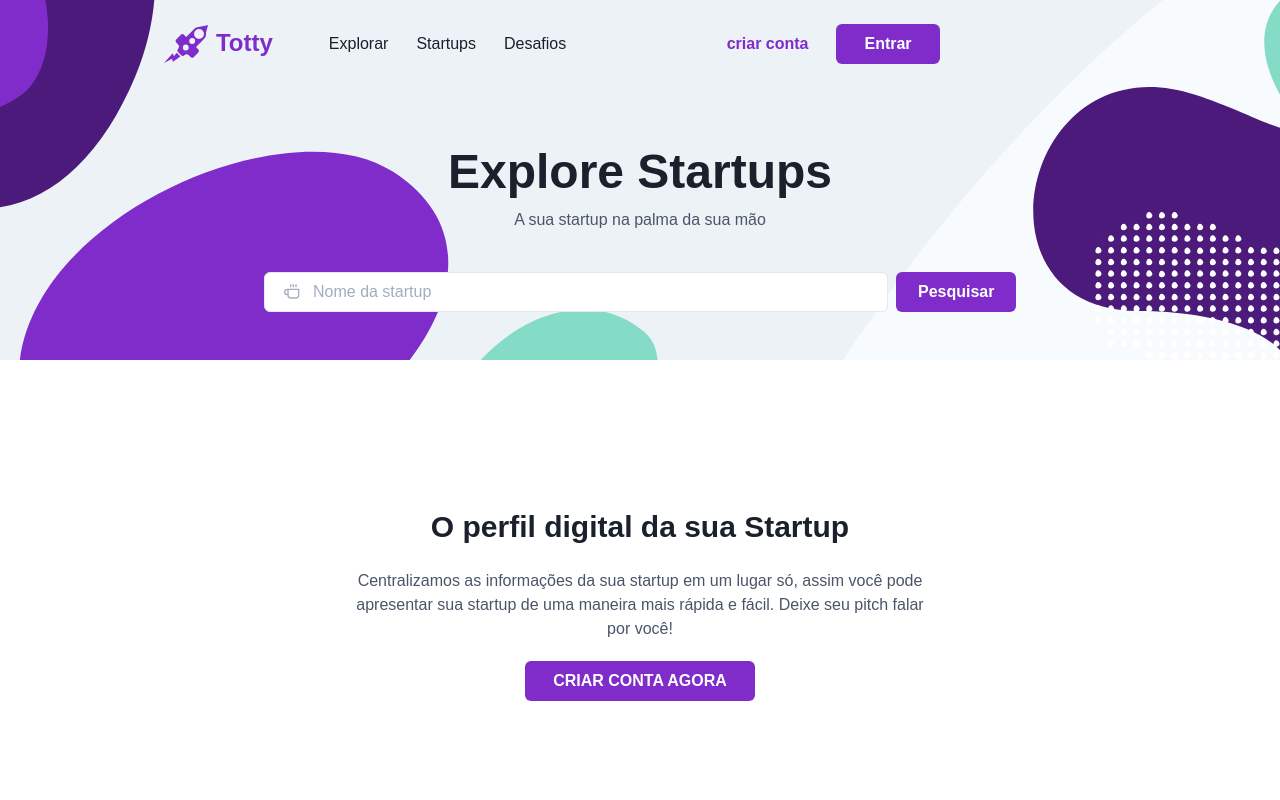
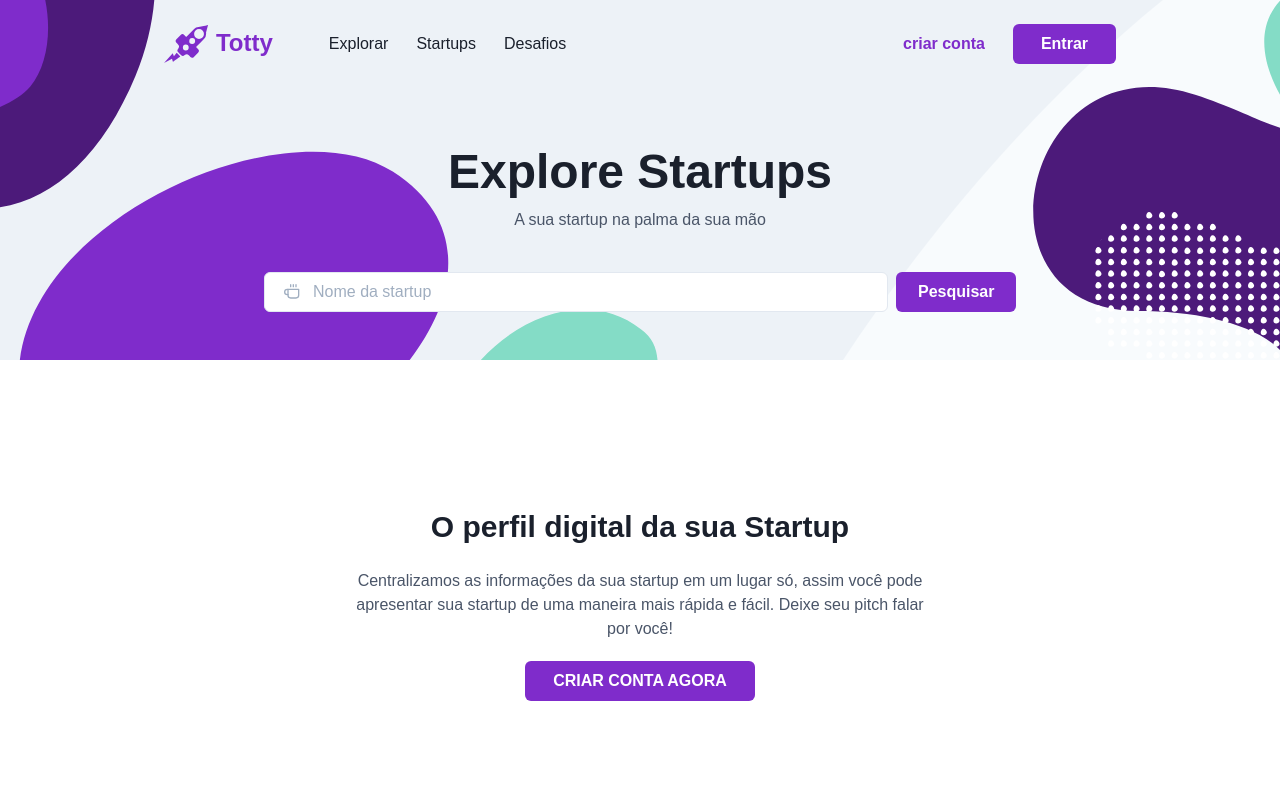
Before and after one commit to guigaribalde/totty-front, a Next.js app: page / in a window 1280 px wide. Shown: the top 800 px of the page. Built offline with nearby package versions, Linux system fonts and the light colour scheme; data requests are answered from the project's data file.

Commit message:
fix: header not align center

```diff
--- a/src/components/NavMenu.tsx
+++ b/src/components/NavMenu.tsx
@@ -114,6 +114,7 @@ export const NavMenu = () => {
               </Text>
             </HStack>
           </Flex>
+          <Box>
             <Flex
               direction="row"
               align="center"
@@ -131,13 +132,9 @@ export const NavMenu = () => {
               </Text>
               <Button>Entrar</Button>
             </Flex>
-          <Box p="2" onClick={onOpen}>
-            <Icon
-              as={FiMenu}
-              display={{ base: 'flex', lg: 'none' }}
-              fontSize="20px"
-              color="brand.500"
-            />
+            <Box p="2" onClick={onOpen} display={{ base: 'flex', lg: 'none' }}>
+              <Icon as={FiMenu} fontSize="20px" color="brand.500" />
+            </Box>
           </Box>
         </Flex>
       </Box>
```
Lines whose indentation alone changed are shown as unchanged.
